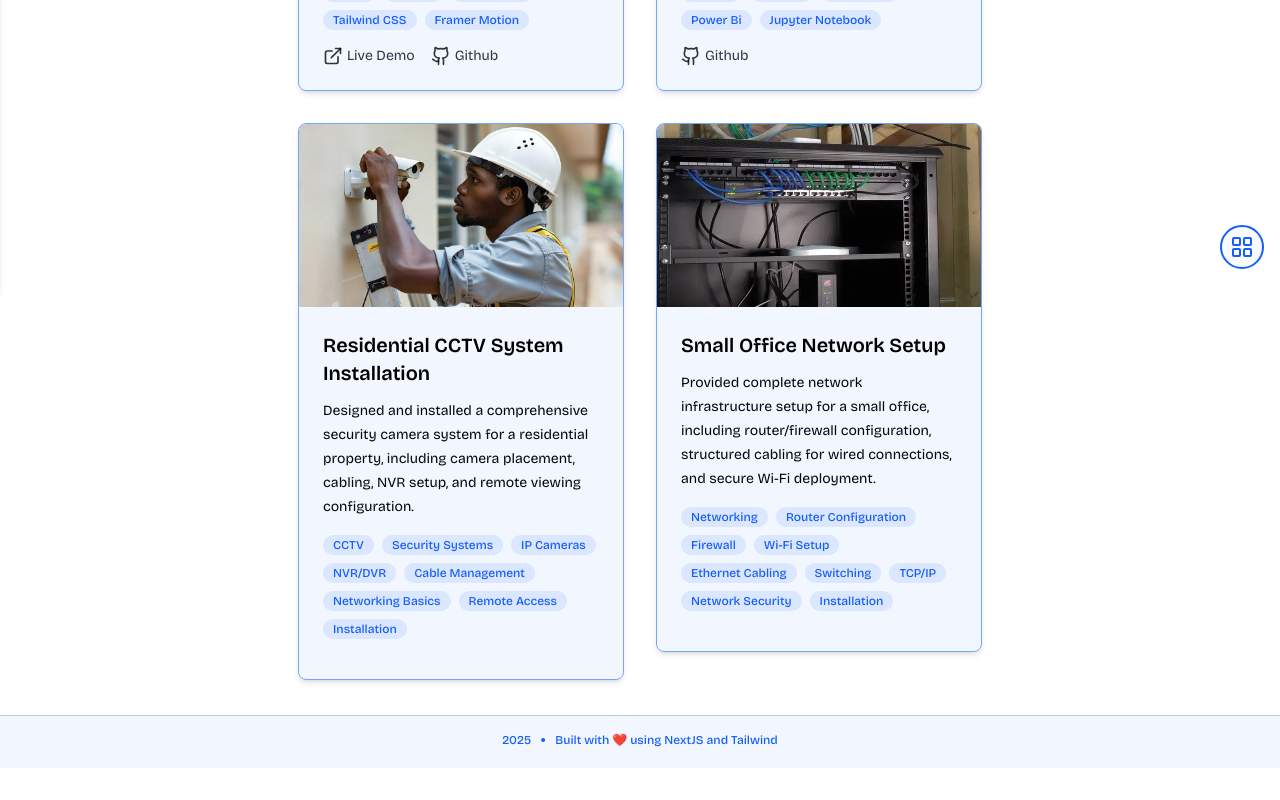
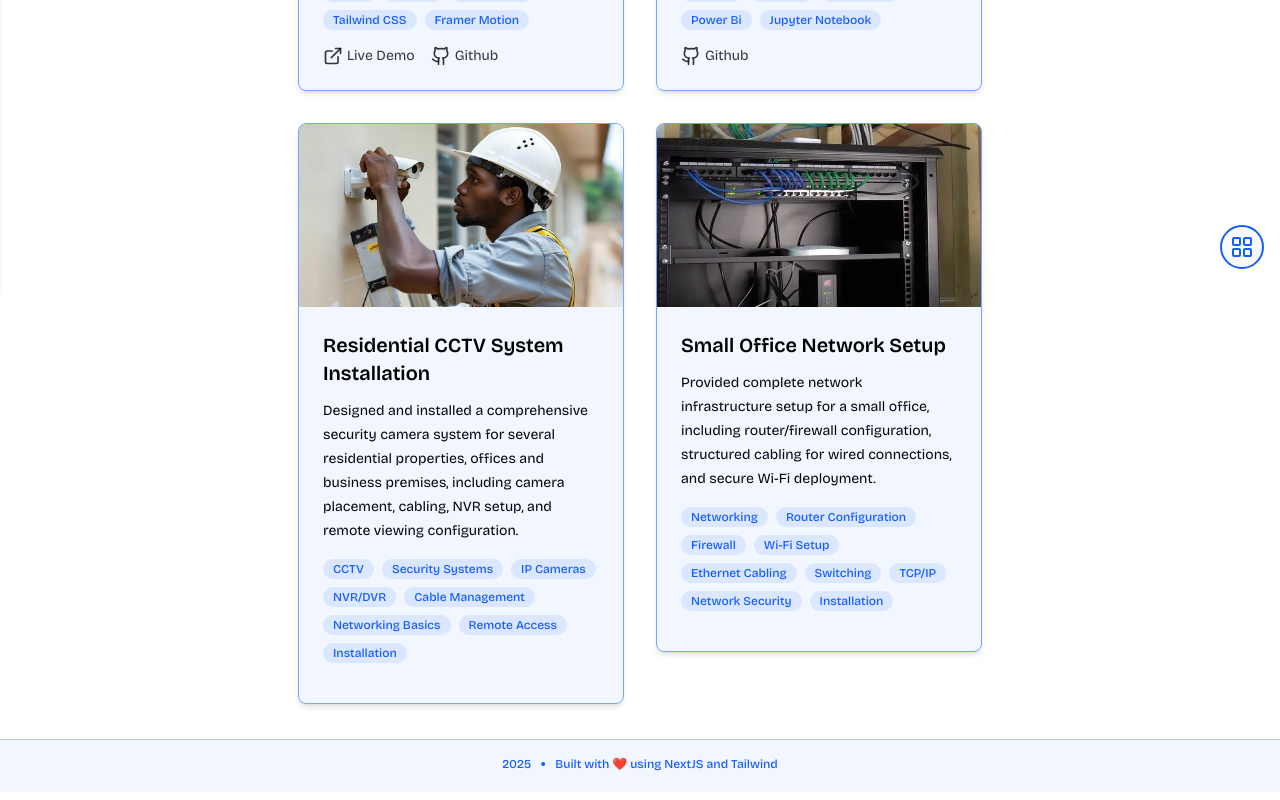
Before and after one commit to cmotanya/dev-portfolio, a Next.js app: page /projects in a window 1280 px wide. Shown: the part 507-1307 px from the top of the page. Before the commit the page ends 1283 px from the top, so only its background shows below. Built offline with nearby package versions, Linux system fonts and the light colour scheme.

Commit message:
refactor: Update description for Residential CCTV System Installation project

```diff
--- a/app/data/projects.ts
+++ b/app/data/projects.ts
@@ -29,7 +29,7 @@ export const projects: Project[] = [
     id: 4,
     name: "Residential CCTV System Installation",
     description:
-      "Designed and installed a comprehensive security camera system for a residential property, including camera placement, cabling, NVR setup, and remote viewing configuration.",
+      "Designed and installed a comprehensive security camera system for several residential properties, offices and business premises, including camera placement, cabling, NVR setup, and remote viewing configuration.",
     image: "/project/1.jpeg",
     tags: [
       "CCTV",
```
